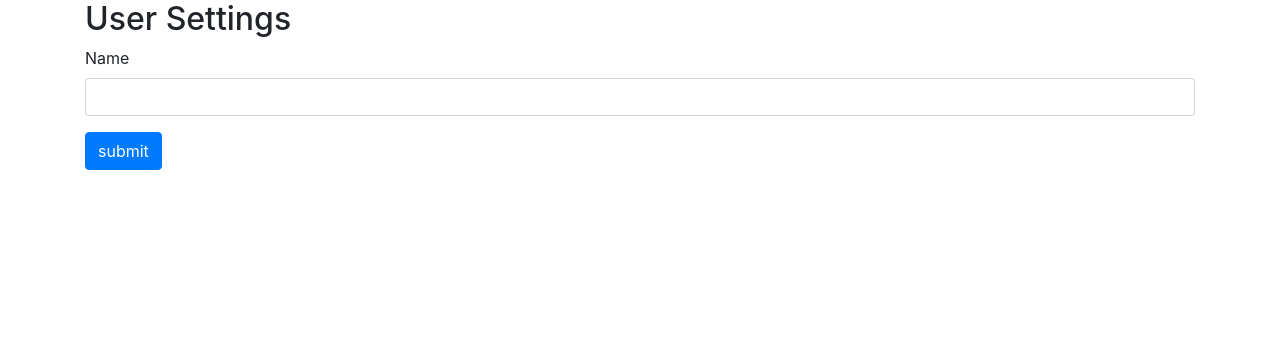
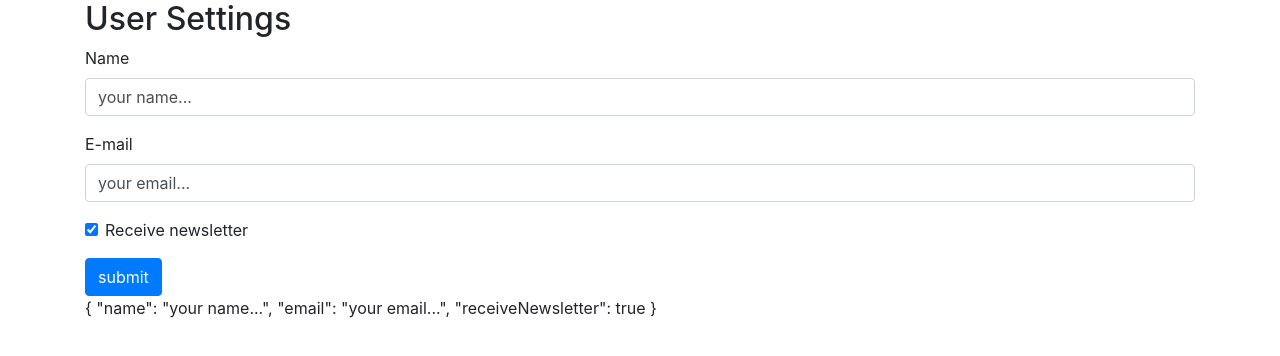
Before and after one commit to marcelosantosferreira/template-driven-form-study-angular10, an Angular app: page / in a window 1280 px wide. Shown: the top 356 px of the page. Built offline with nearby package versions, Linux system fonts and the light colour scheme.

Commit message:
with two-way data binding

```diff
--- /dev/null
+++ b/src/app/data/user-settings.ts
@@ -0,0 +1,6 @@
+export interface UserSettings
+{
+  name: string,
+  email: string,
+  receiveNewsletter: boolean
+}
--- a/src/app/user-settings-form/user-settings-form.component.html
+++ b/src/app/user-settings-form/user-settings-form.component.html
@@ -1,12 +1,41 @@
 <div class="container">
   <h2>User Settings</h2>
-  <form>
+  <form #frm="ngForm"><!-- template variable reference -->
     <div class="form-group">
       <label for="name">Name</label>
-      <input id="name" name="name" class="form-control"/>
+      <input id="name" name="name" class="form-control" [(ngModel)]="userSettings.name"/>
     </div>
-      <button class="btn btn-primary">submit</button>
+
+    <div class="form-group">
+      <label for="email">E-mail</label>
+      <input id="email" name="email" class="form-control" [(ngModel)]="userSettings.email"/>
+    </div>
+<!--
+    <div class="form-group">
+      <label for="password">Password</label>
+      <input class="form-control" type="password" id="password" name="password">
+    </div>
+
+    <div class="form-group">
+      <label for="subscriptionType">Subscription Type</label>
+      <select id="subscriptionType" name="subscriptionType" class="form-control">
+        <option>Monthly</option>
+        <option>Annual</option>
+        <option>Lifetime</option>
+      </select>
+    </div>
+  -->
+
+    <div class="form-check form-group">
+      <input class="form-check-input" type="checkbox" id="receiveNewsletter" name="receiveNewsletter"
+      [(ngModel)]="userSettings.receiveNewsletter">
+      <label class="form-check-label" for="receiveNewsletter">Receive newsletter</label>
+    </div>
+
+    <button class="btn btn-primary">submit</button>
   </form>
+
+  {{ userSettings | json }}
 </div>
 
 <!--
--- a/src/app/user-settings-form/user-settings-form.component.ts
+++ b/src/app/user-settings-form/user-settings-form.component.ts
@@ -1,4 +1,5 @@
 import { Component, OnInit } from '@angular/core';
+import { UserSettings } from '../data/user-settings';
 
 @Component({
   selector: 'app-user-settings-form',
@@ -7,6 +8,12 @@ import { Component, OnInit } from '@angular/core';
 })
 export class UserSettingsFormComponent implements OnInit {
 
+  userSettings : UserSettings = {
+    name: 'your name...' ,
+    email: 'your email...',
+    receiveNewsletter: true
+  };
+
   constructor() { }
 
   ngOnInit(): void {
```
